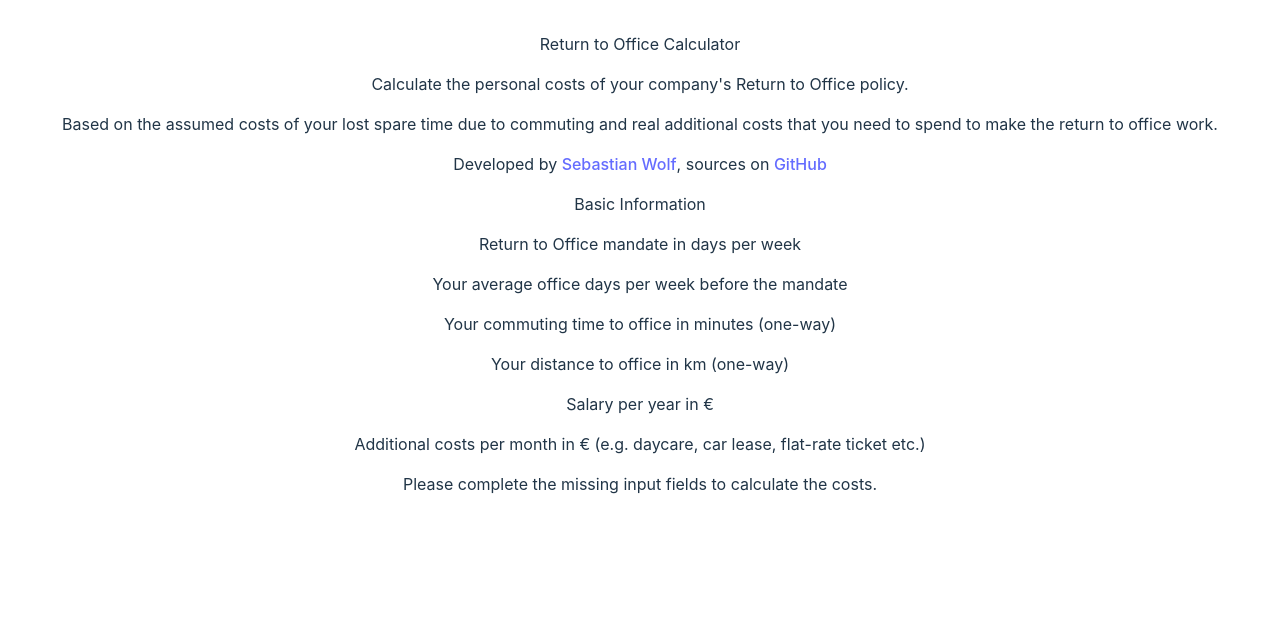
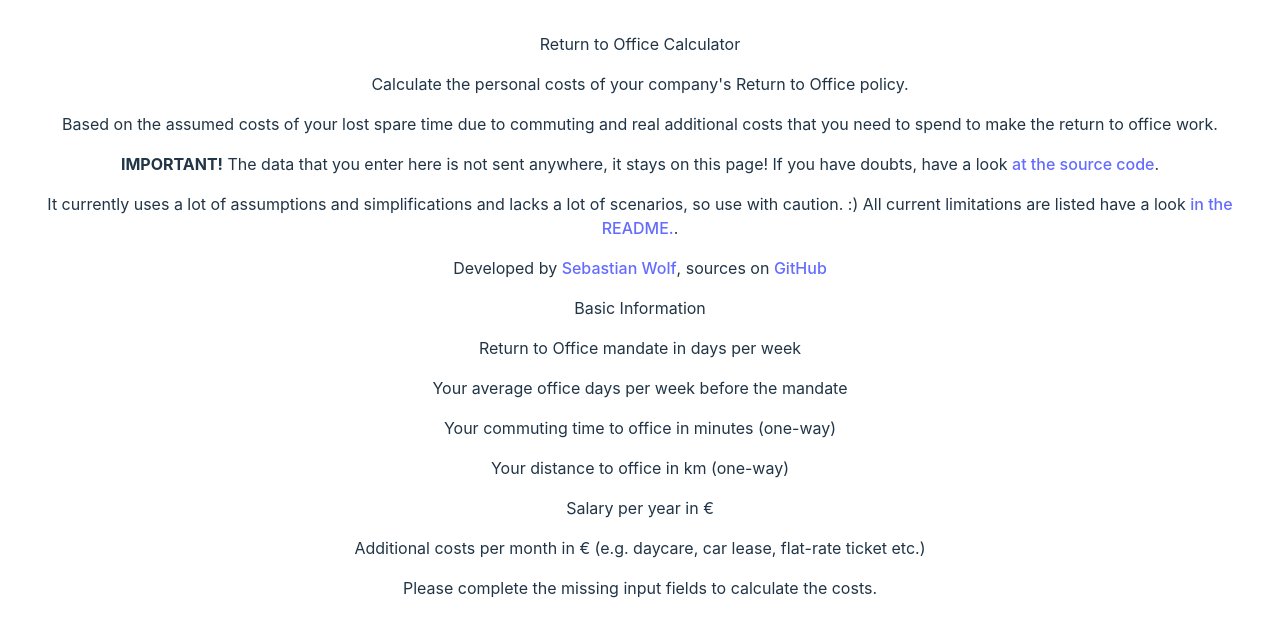
Before and after one commit to Wunderfitz/rto-calculator, a website built with Vite: page index.html in a window 1280 px wide. Built offline with nearby package versions, Linux system fonts and the light colour scheme.

Commit message:
Some additional remarks

```diff
--- a/index.html
+++ b/index.html
@@ -12,6 +12,8 @@
       <ui5-title>Return to Office Calculator</ui5-title>
       <p>Calculate the personal costs of your company's Return to Office policy.</p>
       <p>Based on the assumed costs of your lost spare time due to commuting and real additional costs that you need to spend to make the return to office work.</p>
+      <p><b>IMPORTANT!</b> The data that you enter here is not sent anywhere, it stays on this page! If you have doubts, have a look <a href="https://github.com/Wunderfitz/rto-calculator">at the source code</a>.</p>
+      <p>It currently uses a lot of assumptions and simplifications and lacks a lot of scenarios, so use with caution. :) All current limitations are listed have a look <a href="https://github.com/Wunderfitz/rto-calculator">in the README.</a>.</p>
       <p>Developed by <a href="https://sebastian-wolf.eu/y/index.php?/pages/impressum.html">Sebastian Wolf</a>, sources on <a href="https://github.com/Wunderfitz/rto-calculator">GitHub</a></p>
       <ui5-title level="H3">Basic Information</ui5-title>
       <p>
```
